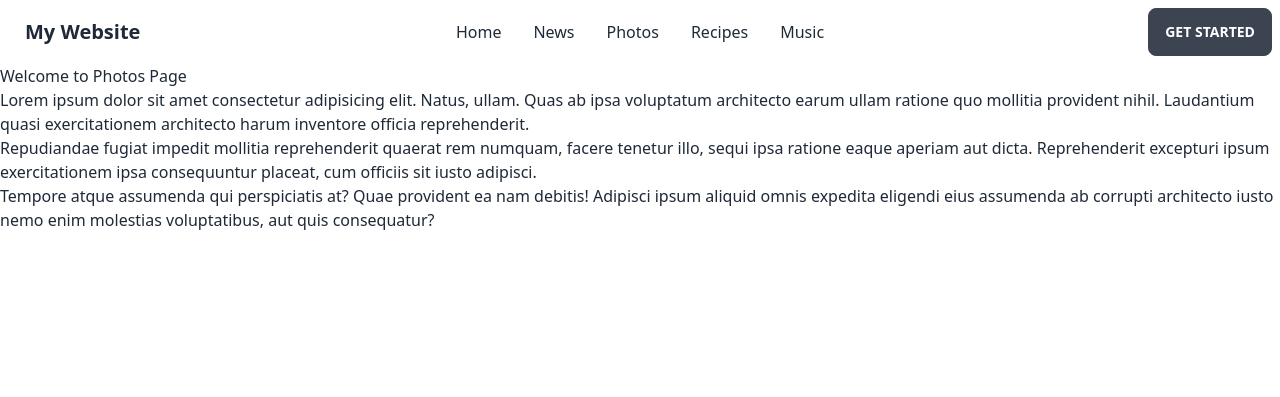
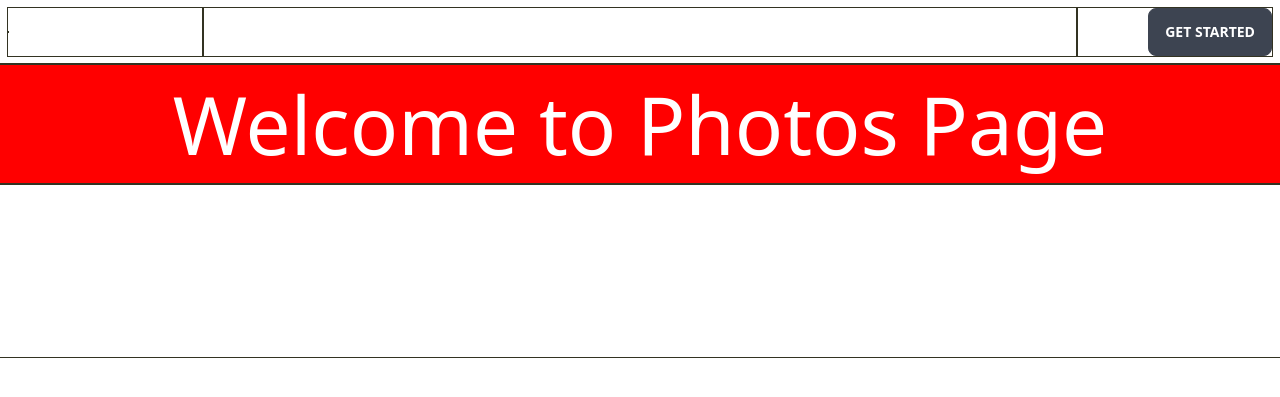
Before and after one commit to arkin-verma/demo_flask_app, a Flask app: page /photos in a window 1280 px wide. Shown: the top 397 px of the page. Run offline with Flask 2, Linux system fonts and the light colour scheme; some libraries are stand-ins or nearby versions.

Commit message:
Forms and Submissions

```diff
--- a/app.py
+++ b/app.py
@@ -1,4 +1,4 @@
-from flask import Flask, request, render_template
+from flask import Flask, jsonify, request, render_template
 
 app = Flask(__name__)
 
@@ -25,6 +25,47 @@ def recipes():
 def music():
     return render_template('music.html')
 
+@app.route('/design_basics')
+def design_basics():
+    return render_template('design_basics.html')
+
+@app.route('/form1', methods=['GET', 'POST'])
+def form1_handler():
+    return render_template('form_1.html')
+
+@app.route('/form2', methods=['GET', 'POST'])
+def form2_handler():
+    return render_template('form_2.html')
+
+@app.route('/form3', methods=['GET', 'POST'])
+def form3_handler():
+    if request.method == "POST":
+        d1 = request.form.get('data1')
+        d2 = request.form.get('data2')
+        d3 = request.form.get('data3')
+        d4 = request.form.get('data4')
+        with open('form3Data.txt', 'w') as f:
+            f.write(d1+'\n')
+            f.write(d2+'\n')
+            f.write(d3+'\n')
+            f.write(d4+'\n')
+    return render_template('form_3.html')
+
+# submits form asynchronously. Form is submitted to this function and page won't be reloaded.
+@app.route('/form_ajax',methods=['POST'])
+def form1_ajax_handler():
+    name = request.form.get('fullname')
+    email = request.form.get('email')
+    return jsonify({'status':'success'})
+
+@app.route('/form4', methods=['GET', 'POST'])
+def form4_handler():
+    if request.method == "POST":
+        print(request.form.keys())
+        name = request.form.get('Data_Value')
+        print("We got", name)
+        # name = request.form.get('name')
+    return render_template('form_4.html')
 
 
 #nm in the return statement above is a variable that can be used in html
--- /dev/null
+++ b/form3Data.txt
@@ -0,0 +1,4 @@
+Bob
+UCI
+Seattle
+Food
--- a/templates/base.html
+++ b/templates/base.html
@@ -23,6 +23,13 @@
                 <li><a href="/photos">Photos</a></li>
                 <li><a href="/recipes">Recipes</a></li>
                 <li><a href="/music">Music</a></li>
+                <li><a href="/design_basics">Design Basics</a></li>
+                <li><a href="/form1">Form 1</a></li>
+                <li><a href="/form2">Form 2</a></li>
+                <li><a href="/form3">Form 3</a></li>
+                <li><a href="/form4">Form 4</a></li>
+
+
             </ul>
           </div>
           <a class="btn btn-ghost normal-case text-xl">My Website</a>
@@ -34,6 +41,11 @@
             <li><a href="/photos">Photos</a></li>
             <li><a href="/recipes">Recipes</a></li>
             <li><a href="/music">Music</a></li>
+            <li><a href="/design_basics">Design Basics</a></li>
+            <li><a href="/form1">Form 1</a></li>
+            <li><a href="/form2">Form 2</a></li>
+            <li><a href="/form3">Form 3</a></li>
+            <li><a href="/form4">Form 4</a></li>
           </ul>
         </div>
         <div class="navbar-end">
@@ -44,6 +56,22 @@
     {% block content %}{% endblock %}
 
     <!-- JS Section -->
-    {% block js %}{% endblock %}
+    <script src="https://code.jquery.com/jquery-3.6.0.min.js" integrity="sha256-/xUj+3OJU5yExlq6GSYGSHk7tPXikynS7ogEvDej/m4=" crossorigin="anonymous"></script>
+    {% block js %}
+    <script>
+      //if the page is loaded, then handle JavaScript coding
+      $(function (){
+        let form1 = $('#form1');
+        // when the form is submitted, handle the form data
+        form1.on('submit', (event)=>{
+          event.preventDefault();
+
+        })
+        console.log(form1);
+      })
+
+    </script>
+
+    {% endblock %}
 </body>
 </html>
--- a/templates/photos.html
+++ b/templates/photos.html
@@ -2,10 +2,41 @@
 
 {% block css %}{% endblock %}
 {% block content %}
-<h1> Welcome to Photos Page</h1>
-<P>Lorem ipsum dolor sit amet consectetur adipisicing elit. Natus, ullam. Quas ab ipsa voluptatum architecto earum ullam ratione quo mollitia provident nihil. Laudantium quasi exercitationem architecto harum inventore officia reprehenderit.</P>
-<P>Repudiandae fugiat impedit mollitia reprehenderit quaerat rem numquam, facere tenetur illo, sequi ipsa ratione eaque aperiam aut dicta. Reprehenderit excepturi ipsum exercitationem ipsa consequuntur placeat, cum officiis sit iusto adipisci.</P>
-<P>Tempore atque assumenda qui perspiciatis at? Quae provident ea nam debitis! Adipisci ipsum aliquid omnis expedita eligendi eius assumenda ab corrupti architecto iusto nemo enim molestias voluptatibus, aut quis consequatur?</P>
+<style>
+    div{
+        outline: solid 1px #332;
+        color: white;
+    }
+    h1{
+        color: whitesmoke;
+        /* the following means the font size will be releated to your screen size */
+        font-size: 5rem;
+        text-align: center;
+    }
+    p{
+        font-size: 1.2rem;
+    }
+    .section-1{
+        background-color:red;
+        font-size: 25;
+        /* ^ Why doesn't this change the font size of the heading? */
+    }
+
+    .section-2{
+        font-weight:bolder;
+    }
+
+</style>
+<h1>
+    <div class="section-1">
+        Welcome to Photos Page
+    </div>
+</h1>
+<div class="section-2">
+    <P>Lorem ipsum dolor sit amet consectetur adipisicing elit. Natus, ullam. Quas ab ipsa voluptatum architecto earum ullam ratione quo mollitia provident nihil. Laudantium quasi exercitationem architecto harum inventore officia reprehenderit.</P>
+    <P>Repudiandae fugiat impedit mollitia reprehenderit quaerat rem numquam, facere tenetur illo, sequi ipsa ratione eaque aperiam aut dicta. Reprehenderit excepturi ipsum exercitationem ipsa consequuntur placeat, cum officiis sit iusto adipisci.</P>
+    <P>Tempore atque assumenda qui perspiciatis at? Quae provident ea nam debitis! Adipisci ipsum aliquid omnis expedita eligendi eius assumenda ab corrupti architecto iusto nemo enim molestias voluptatibus, aut quis consequatur?</P>
+</div>
 {% endblock %}
 {% block js %}{% endblock %}
 <!-- Don't have to add all blocks if you're not using them. -->
```
Also changed, not shown: templates/design_basics.html (added, +60 -0 lines), templates/form_1.html (added, +53 -0 lines), templates/form_2.html (added, +30 -0 lines), templates/form_3.html (added, +31 -0 lines), templates/form_4.html (added, +16 -0 lines), templates/index.html (+14 -4 lines), templates/music.html (+9 -1 lines), templates/news.html (+11 -1 lines), templates/recipes.html (+17 -7 lines).
